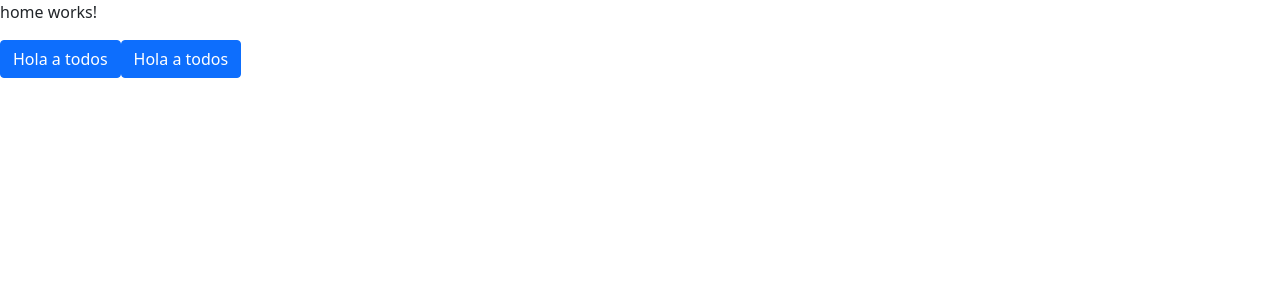
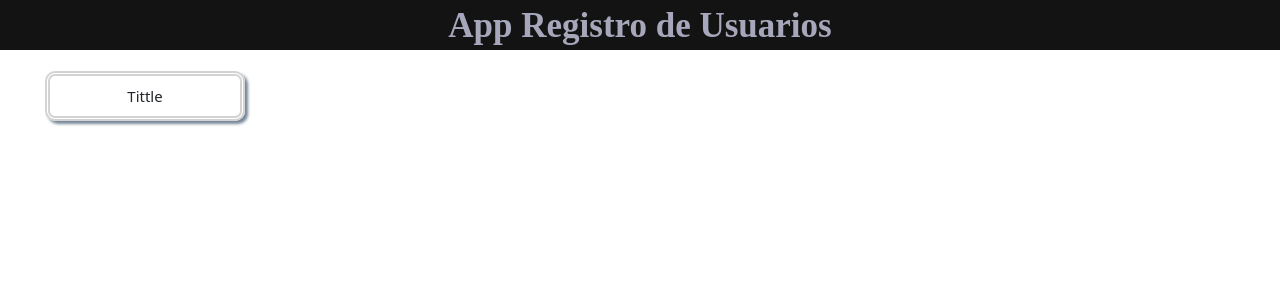
Before and after one commit to LuisEduardoFrias/front-end-registro-usuarios, an Angular app: page / in a window 1280 px wide. Shown: the top 300 px of the page. Built offline with nearby package versions, Linux system fonts and the light colour scheme.

Commit message:
Creando el menú

```diff
--- a/src/app/AppModule/Components/app-componet/app.component.css
+++ b/src/app/AppModule/Components/app-componet/app.component.css
@@ -0,0 +1,8 @@
+#container{
+    padding: 5px;
+/*     background: #77A1D3;
+    background: -webkit-linear-gradient(to top, #E684AE, #79CBCA, #77A1D3);
+    background: linear-gradient(to top, #E684AE, #79CBCA, #77A1D3); */
+    width: 100vw;
+    height: 100vh;
+}
--- a/src/app/AppModule/Components/app-componet/app.component.html
+++ b/src/app/AppModule/Components/app-componet/app.component.html
@@ -1 +1,5 @@
-<router-outlet></router-outlet>
+<header></header>
+
+<div id="container">
+    <router-outlet></router-outlet>
+</div>
--- a/src/app/AppModule/Components/header/header.component.css
+++ b/src/app/AppModule/Components/header/header.component.css
@@ -0,0 +1,8 @@
+#row{
+    height: 50px;
+    background-color: rgb(19, 19, 19);
+    text-align: center;
+    color: rgb(167, 167, 187);
+    font-family: 'Times New Roman', Times, serif;
+    font-size: 35px;
+}
--- a/src/app/AppModule/Components/header/header.component.html
+++ b/src/app/AppModule/Components/header/header.component.html
@@ -1 +1,3 @@
-<p>header works!</p>
+<div id="row">
+   <strong>App Registro de Usuarios</strong>
+</div>
--- a/src/app/AppModule/Components/header/header.component.ts
+++ b/src/app/AppModule/Components/header/header.component.ts
@@ -1,7 +1,7 @@
 import { Component, OnInit } from '@angular/core';
 
 @Component({
-  selector: 'app-header',
+  selector: 'header',
   templateUrl: './header.component.html',
   styleUrls: ['./header.component.css']
 })
--- a/src/app/AppModule/Components/home/home.component.html
+++ b/src/app/AppModule/Components/home/home.component.html
@@ -1,4 +1 @@
-<p>home works!</p>
-
-<button class="btn btn-primary"> Hola a todos</button>
-<button class="btn btn-primary"> Hola a todos</button>
+<menu></menu>
--- /dev/null
+++ b/src/app/AppModule/Components/menu/menu.component.css
@@ -0,0 +1,20 @@
+#container{
+    width: 200px;
+    height: 50px;
+    border: 5px double lightgray;
+    box-shadow: lightslategray 3px 3px 3px;
+    border-radius: 10px 10px;
+    cursor: pointer;
+    display: flex;
+    justify-content: center;
+    align-items: center;
+}
+
+#container:hover{
+    background-color: rgba(177, 116, 3, 0.486);
+    transform: translate3d(5px, 5px, 5px);
+}
+
+span{
+    font-size: 15px;
+}
--- /dev/null
+++ b/src/app/AppModule/Components/menu/menu.component.html
@@ -0,0 +1,5 @@
+<div>
+    <div (click)="IsClick()" id="container">
+        <span>{{Tittle}}</span>
+    </div>
+</div>
--- /dev/null
+++ b/src/app/AppModule/Components/menu/menu.component.ts
@@ -0,0 +1,29 @@
+import { Component, EventEmitter, Input, OnInit, Output } from '@angular/core';
+import { Router } from '@angular/router';
+
+@Component({
+  selector: 'menu',
+  templateUrl: './menu.component.html',
+  styleUrls: ['./menu.component.css']
+})
+export class MenuComponent implements OnInit {
+
+  @Input()
+  Link: string = '**'
+
+  @Input()
+  public Tittle : string = "Tittle";
+
+  public width: string = "100px";
+  public height: string =  "100px";
+
+  constructor(private router: Router) { }
+
+  ngOnInit(): void {
+  }
+
+  IsClick(){
+    this.router.navigate([this.Link])
+  }
+
+}
--- a/src/app/AppModule/Modules/app.module.ts
+++ b/src/app/AppModule/Modules/app.module.ts
@@ -5,10 +5,15 @@ import { AppRoutingModule } from './app-routing.module';
 //Component
 import { AppComponent } from '../Components/app-componet/app.component';
 import { HomeComponent } from '../Components/home/home.component';
+import { HeaderComponent } from '../Components/header/header.component';
+import { MenuComponent } from '../Components/menu/menu.component';
 
 @NgModule({
   declarations: [
-    AppComponent, HomeComponent
+    AppComponent,
+    HomeComponent,
+    HeaderComponent,
+    MenuComponent
   ],
   imports: [
     BrowserModule,
--- a/src/styles.css
+++ b/src/styles.css
@@ -1 +1,4 @@
-/* You can add global styles to this file, and also import other style files */
+body{
+    padding: 0;
+    margin: 0;
+}
```
